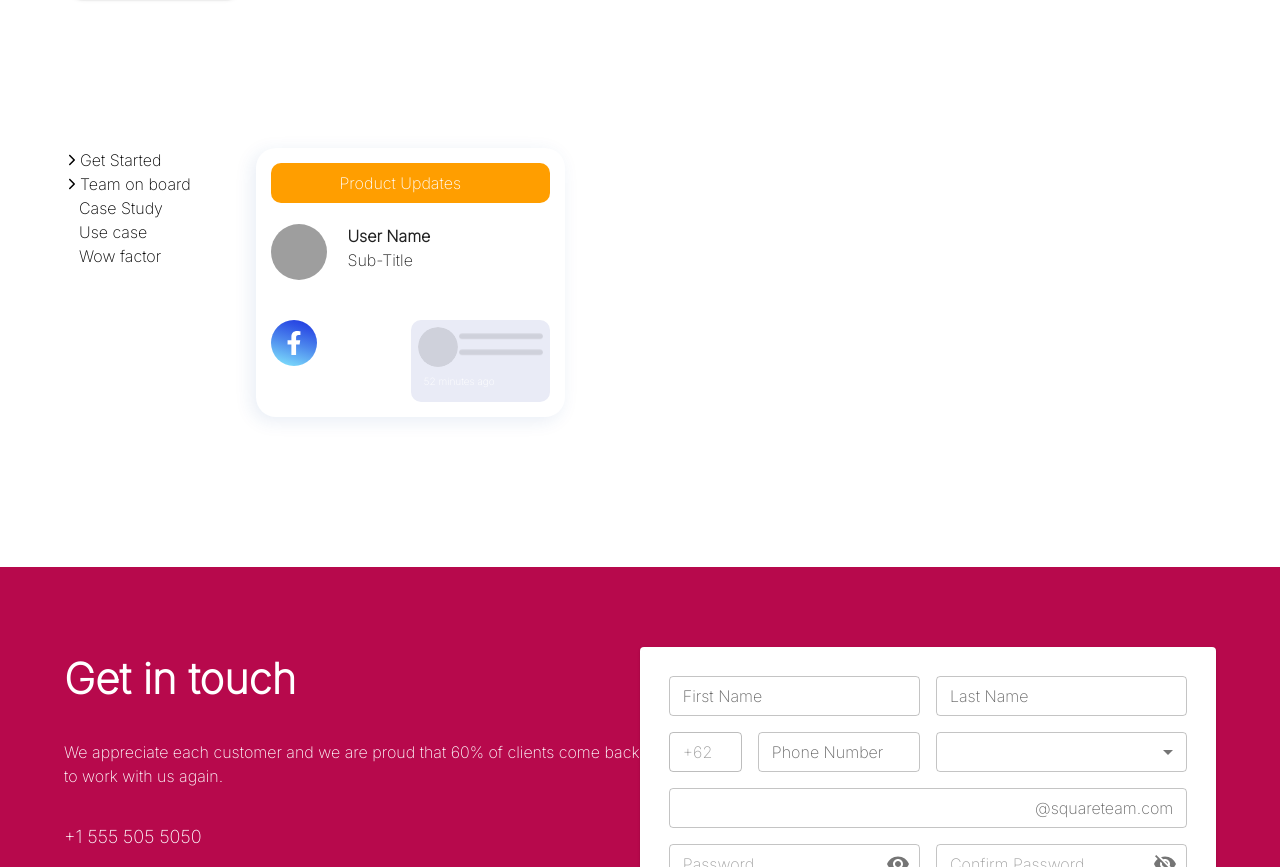
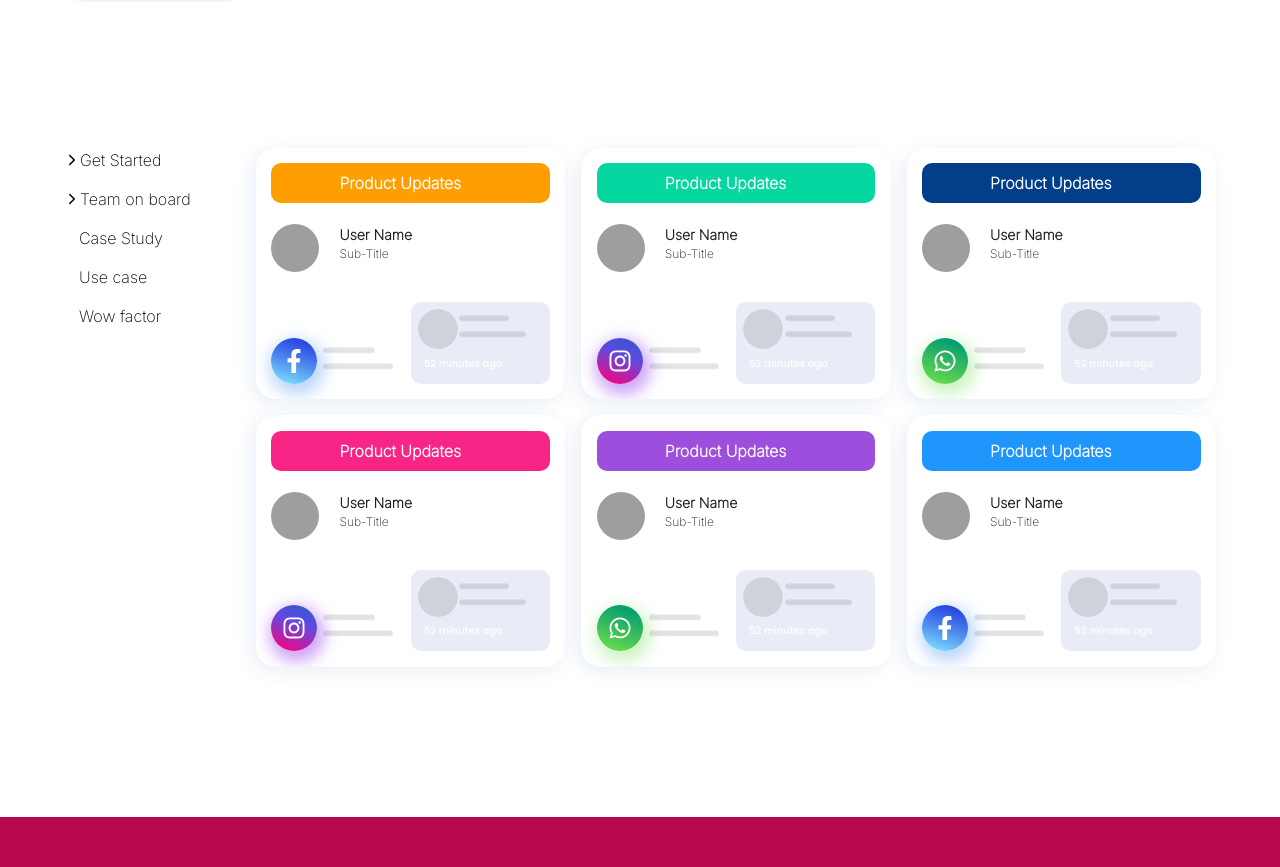
Before and after one commit to ssjisan/bysl-task, a React (Create React App) app: page / in a window 1280 px wide. Shown: the part 604-1471 px from the top of the page. Built offline with nearby package versions, Linux system fonts and the light colour scheme; grey boxes are pictures that could not be loaded; a web font is replaced by a local one.

Commit message:
card section with dynamic color and text

```diff
--- a/src/Assets/fakeData.json
+++ b/src/Assets/fakeData.json
@@ -1,9 +1,44 @@
 [
     {
         "id": 1,
-        "stage":"Get Started",
-        "productUpdate":"",
-        "userName":"",
-        "subTitle":""
+        "productUpdate": "Product Update",
+        "userName": "User Name",
+        "subTitle": "Sub-Title",
+        "social": "facebook"
+    },
+    {
+        "id": 2,
+        "productUpdate": "Product Update",
+        "userName": "User Name",
+        "subTitle": "Sub-Title",
+        "social": "instagram"
+    },
+    {
+        "id": 3,
+        "productUpdate": "Product Update",
+        "userName": "User Name",
+        "subTitle": "Sub-Title",
+        "social": "whatsapp"
+    },
+    {
+        "id": 4,
+        "productUpdate": "Product Update",
+        "userName": "User Name",
+        "subTitle": "Sub-Title",
+        "social": "instagram"
+    },
+    {
+        "id": 5,
+        "productUpdate": "Product Update",
+        "userName": "User Name",
+        "subTitle": "Sub-Title",
+        "social": "whatsapp"
+    },
+    {
+        "id": 6,
+        "productUpdate": "Product Update",
+        "userName": "User Name",
+        "subTitle": "Sub-Title",
+        "social": "facebook"
     }
 ]
--- a/src/Components/MiddlePart/Components/Button.js
+++ b/src/Components/MiddlePart/Components/Button.js
@@ -5,17 +5,17 @@ import { IoIosArrowForward } from "react-icons/io";
 export default function Button() {
   return (
     <Box>
-      <Box style={{ display: "flex", alignItems: "center" }}>
+      <Box style={{ display: "flex", alignItems: "center",marginBottom: "15px" }}>
         <IoIosArrowForward />
         <Typography>Get Started</Typography>
       </Box>
-      <Box style={{ display: "flex", alignItems: "center" }}>
+      <Box style={{ display: "flex", alignItems: "center",marginBottom: "15px" }}>
         <IoIosArrowForward />
         <Typography>Team on board</Typography>
       </Box>
-      <Typography style={{ marginLeft: "15px" }}>Case Study</Typography>
-      <Typography style={{ marginLeft: "15px" }}>Use case</Typography>
-      <Typography style={{ marginLeft: "15px" }}>Wow factor</Typography>
+      <Typography style={{ margin: "15px" }}>Case Study</Typography>
+      <Typography style={{ margin: "15px" }}>Use case</Typography>
+      <Typography style={{ margin: "15px" }}>Wow factor</Typography>
     </Box>
   );
 }
--- a/src/Components/MiddlePart/Components/CardContent.js
+++ b/src/Components/MiddlePart/Components/CardContent.js
@@ -7,13 +7,15 @@ import {
   Skeleton,
   Typography,
 } from "@mui/material";
-import React from "react";
-import { FaFacebookF } from "react-icons/fa";
-
+import React, { useState } from "react";
+import { FaFacebookF, FaInstagram, FaWhatsapp } from "react-icons/fa";
+import data from "../../../Assets/fakeData.json";
 export default function CardContent() {
+  const [userData, setUserData] = useState(data);
   return (
     <Box>
       <Grid container spacing={2}>
+        {userData.map((data) => (
           <Grid item lg={4}>
             <Card
               style={{
@@ -27,11 +29,19 @@ export default function CardContent() {
                 style={{
                   padding: "8px 68px",
                   borderRadius: "10px",
-                backgroundColor: "#FF9E00",
+                  backgroundColor:
+                    (data.id === 1 && "#FF9E00") ||
+                    (data.id === 2 && "#06D6A0") ||
+                    (data.id === 3 && "#023E8A") ||
+                    (data.id === 4 && "#F72585") ||
+                    (data.id === 5 && "#9D4EDD") ||
+                    (data.id === 6 && "#1E96FC"),
                   color: "white",
                 }}
               >
-              <Typography>Product Updates</Typography>
+                <Typography style={{ fontSize: "16px", fontWeight: 600 }}>
+                  Product Updates
+                </Typography>
               </Box>
               <Box
                 style={{
@@ -42,31 +52,86 @@ export default function CardContent() {
               >
                 <Avatar
                   src="https://i.ibb.co/KxJKhVf/developer2-1.png"
-                style={{ width: 56, height: 56, marginRight: "20px" }}
+                  style={{ width: 48, height: 48, marginRight: "20px" }}
                 />
                 <Box>
-                <Typography style={{ fontWeight: "bold" }}>
+                  <Typography style={{ fontWeight: "bold", fontSize: "14px" }}>
                     User Name
                   </Typography>
-                <Typography>Sub-Title</Typography>
+                  <Typography style={{ fontSize: "12px" }}>
+                    Sub-Title
+                  </Typography>
                 </Box>
               </Box>
-            <Box style={{ marginTop: "40px" }}>
-              <Grid container>
+              <Box style={{ marginTop: "30px" }}>
+                <Grid container justifyContent="flex-end" alignItems="flex-end">
                   <Grid item lg={6}>
-                  <IconButton
+                    <Grid
+                      container
+                      justifyContent="center"
+                      alignItems="center"
+                      spacing={2}
+                    >
+                      <Grid item lg={4}>
+                        {" "}
+                        <Box
                           style={{
                             display: "flex",
                             justifyContent: "center",
                             alignItems: "center",
                             width: 46,
                             height: 46,
+                            borderRadius: "23px",
+                            boxShadow:
+                              ((data.id === 1 || data.id === 6) &&
+                                "3px 6px 15px 5px rgba(87, 153, 239, 0.39)") ||
+                              ((data.id === 2 || data.id === 4) &&
+                                "3px 6px 15px 5px rgba(173, 105, 240, 0.6)") ||
+                              ((data.id === 3 || data.id === 5) &&
+                                "3px 6px 15px 5px rgba(59, 211, 14, 0.25)"),
                             background:
-                        "linear-gradient(197.71deg, #243FE1 6.64%, #2F53E5 20.96%, #4C87ED 50.31%, #7BDAFB 91.77%, #84EAFE 99.8%)",
+                              ((data.id === 1 || data.id === 6) &&
+                                "linear-gradient(197.71deg, #243FE1 6.64%, #2F53E5 20.96%, #4C87ED 50.31%, #7BDAFB 91.77%, #84EAFE 99.8%)") ||
+                              ((data.id === 2 || data.id === 4) &&
+                                "linear-gradient(202.41deg, #3A55D2 10.2%, #4651D5 21.3%, #6548DE 41.17%, #FF007A 95.07%)") ||
+                              ((data.id === 3 || data.id === 5) &&
+                                "linear-gradient(18.81deg, #6BDC4A 5.65%, #009A73 90.77%)"),
                           }}
                         >
-                    <FaFacebookF style={{ color: "white", fontSize: 24 }} />
-                  </IconButton>
+                          {(data.id === 1 || data.id === 6) && (
+                            <FaFacebookF
+                              style={{ color: "white", fontSize: 24 }}
+                            />
+                          )}
+                          {(data.id === 2 || data.id === 4) && (
+                            <FaInstagram
+                              style={{ color: "white", fontSize: 24 }}
+                            />
+                          )}
+                          {(data.id === 3 || data.id === 5) && (
+                            <FaWhatsapp
+                              style={{ color: "white", fontSize: 24 }}
+                            />
+                          )}
+                        </Box>
+                      </Grid>
+                      <Grid item lg={8}>
+                        <Box>
+                          <Skeleton
+                            animation="wave"
+                            height={10}
+                            width="60%"
+                            style={{ marginBottom: 6 }}
+                          />
+                          <Skeleton
+                            animation="wave"
+                            height={10}
+                            width="80%"
+                            style={{ marginBottom: 6 }}
+                          />
+                        </Box>
+                      </Grid>
+                    </Grid>
                   </Grid>
                   <Grid item lg={6}>
                     <Box
@@ -76,9 +141,12 @@ export default function CardContent() {
                         padding: "5%",
                       }}
                     >
-                    <Grid container justifyContent="center" alignItems="center">
+                      <Grid
+                        container
+                        justifyContent="center"
+                        alignItems="center"
+                      >
                         <Grid item lg={4}>
-                        {" "}
                           <Skeleton
                             animation="wave"
                             variant="circular"
@@ -92,11 +160,13 @@ export default function CardContent() {
                             <Skeleton
                               animation="wave"
                               height={10}
+                              width="60%"
                               style={{ marginBottom: 6 }}
                             />
                             <Skeleton
                               animation="wave"
                               height={10}
+                              width="80%"
                               style={{ marginBottom: 6 }}
                             />
                           </Box>
@@ -105,6 +175,7 @@ export default function CardContent() {
                           <Typography
                             style={{
                               padding: "5%",
+                              fontFamily: "poppins",
                               fontSize: "10px",
                               fontWeight: 500,
                               color: "white",
@@ -120,6 +191,7 @@ export default function CardContent() {
               </Box>
             </Card>
           </Grid>
+        ))}
       </Grid>
     </Box>
   );
```
Lines whose indentation alone changed are shown as unchanged.
